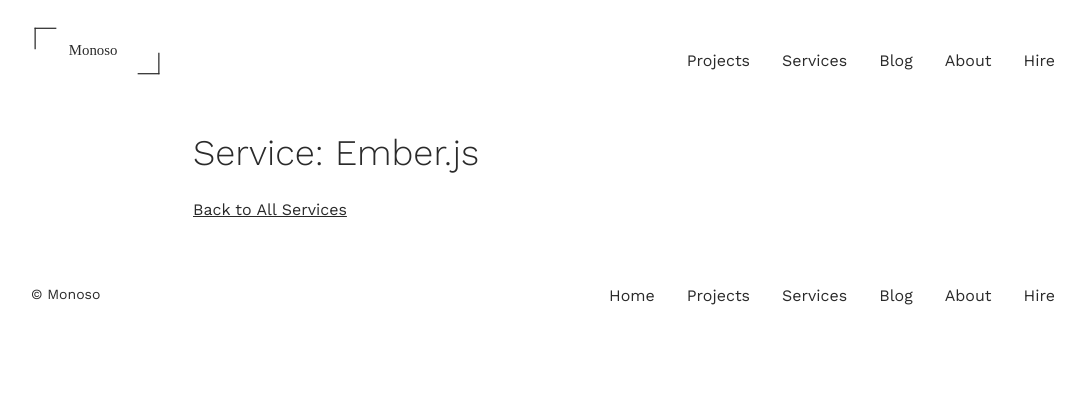
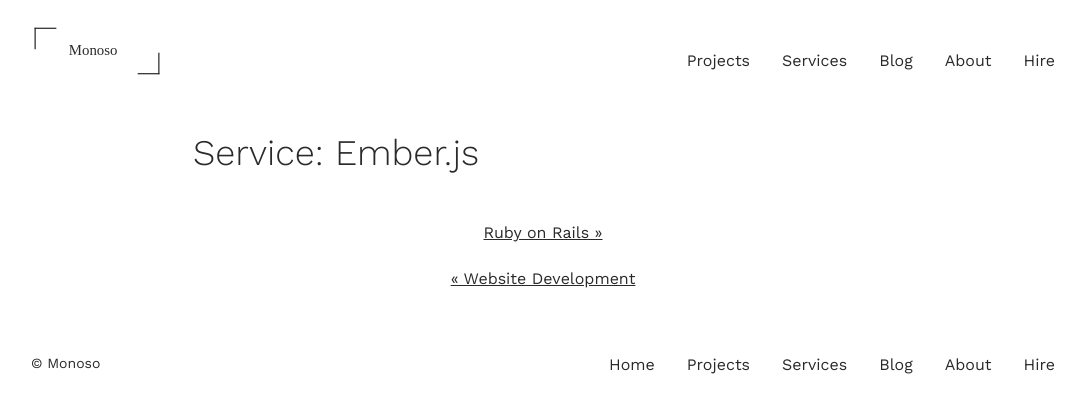
Before and after one commit to brettchalupa/brettcodes, a Jekyll site: the page built from _services/ember-js.md, in a window 1280 px wide. Shown: the top 413 px of the page, without its empty margins (97-1182 px from the left). Built offline with Jekyll 4.4.1, drawn with Linux system fonts in a browser that asks for light colours.

Commit message:
Display next / prev links on content layouts
This makes it so that when a user is viewing a post, project, or service
that links to view the next and previous content is displayed to make
browsing through the site's content easier. This uses an includes
snippet for the code to make maintaining it easier and to be DRY.

```diff
--- /dev/null
+++ b/_includes/content-nav.html
@@ -0,0 +1,15 @@
+<!-- displays next and previous links based on the current page -->
+
+<div class='content-nav'>
+  {% if page.next.url %}
+    <a class="next content-nav-item" href="{{page.next.url}}">
+      {{page.next.title}} &raquo;
+    </a>
+  {% endif %}
+
+  {% if page.previous.url %}
+    <a class="prev content-nav-item" href="{{page.previous.url}}">
+      &laquo; {{page.previous.title}}
+    </a>
+  {% endif %}
+</div>
--- a/_layouts/project.html
+++ b/_layouts/project.html
@@ -13,3 +13,5 @@
 
   {{ content }}
 </div>
+
+{% include content-nav.html %}
--- a/_layouts/service.html
+++ b/_layouts/service.html
@@ -8,4 +8,4 @@
   {{ content }}
 </div>
 
-<a href='/services'>Back to All Services</a>
+{% include content-nav.html %}
--- a/_sass/layout.scss
+++ b/_sass/layout.scss
@@ -325,11 +325,11 @@
   margin: 0;
 }
 
-.post-nav {
+.content-nav {
   margin-top: $spacing-unit;
   text-align: center;
 
-  .post-nav-item {
+  .content-nav-item {
     display: block;
     margin-bottom: $spacing-unit / 2;
     text-align: center;
```
Also changed, not shown: _layouts/post.html (+1 -19 lines).
